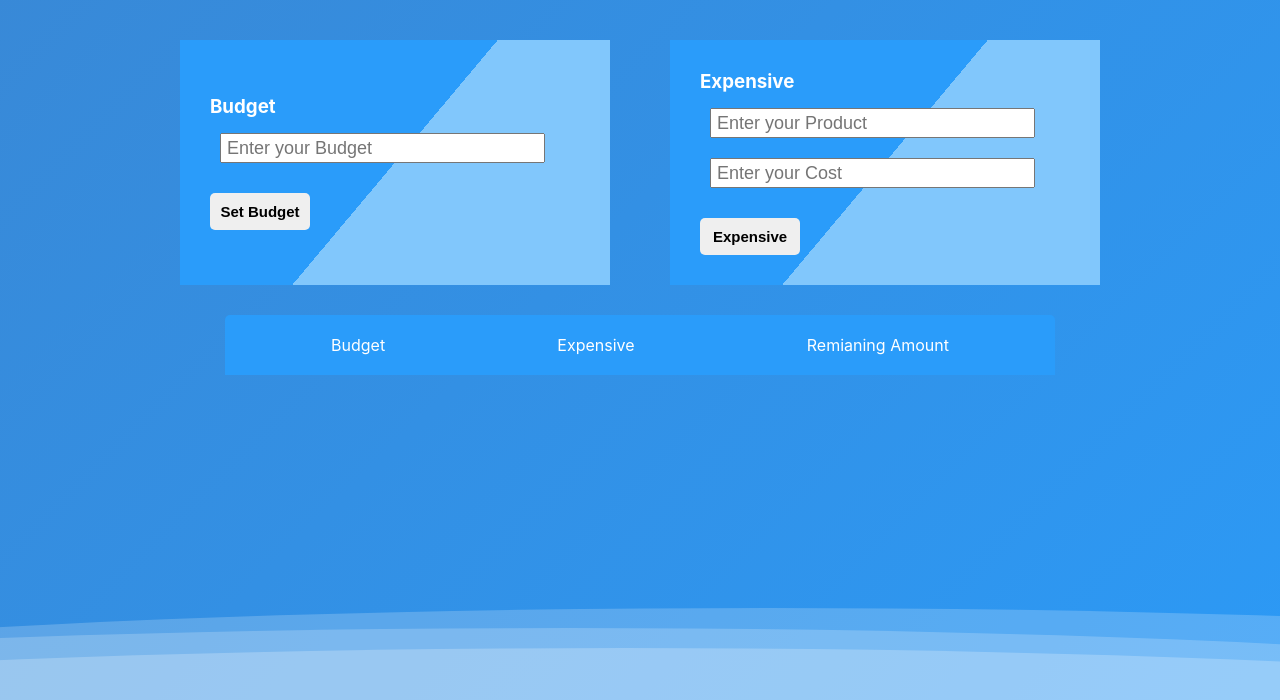
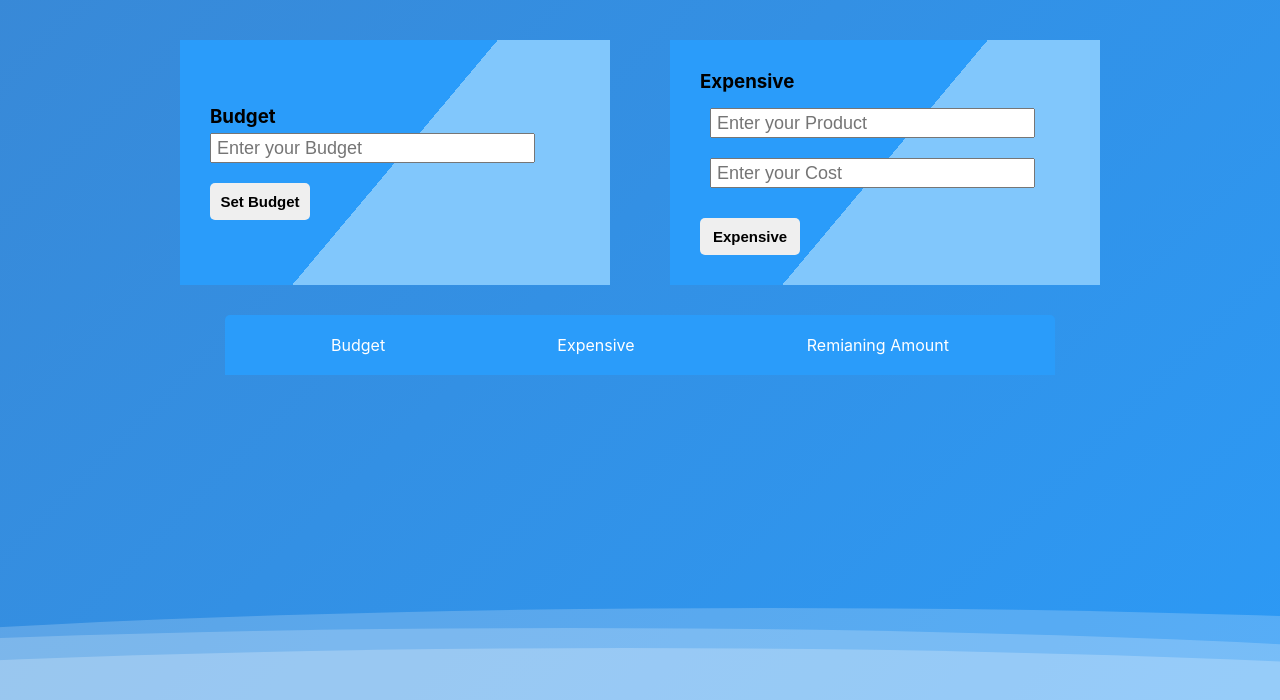
Before and after one commit to bilalahmed804/Budget_Expensive, a plain HTML site: page index.html in a window 1280 px wide. Drawn offline with Linux system fonts and the light colour scheme; some packages are replaced by stand-ins of ours; a script that the page names is missing.

Commit message:
Budget_Expensive'

```diff
--- a/CSS/style.css
+++ b/CSS/style.css
@@ -2,7 +2,6 @@
     padding: 0;
     margin: 0;
     box-sizing: border-box;
-    color: white;
 }
 body {
     margin: auto;
--- a/JS/app.js
+++ b/JS/app.js
@@ -1,4 +1,4 @@
-let input = document.getElementById("input")
+let input = document.getElementById("input01")
 let product = document.getElementById("product")
 
 let cost = document.getElementById("cost");
@@ -82,6 +82,7 @@ addExpensive.addEventListener("click",function(){
             product.value = "" ;
             })
 
+
 function dlt(element){
     let listItem = element.parentNode.parentNode;
     listItem.remove()
--- a/index.html
+++ b/index.html
@@ -27,7 +27,7 @@
         <div class="style-budget">
             <div class="budget">
                 <h3>Budget</h3>
-                <input type="number" id="input" placeholder="Enter your Budget" />
+                <input type="number" id="input01" placeholder="Enter your Budget" />
                 <button class="btn fourth" id="set-budget">Set Budget</button>
             </div>
         </div>
```
Also changed, not shown: 1 other file.
